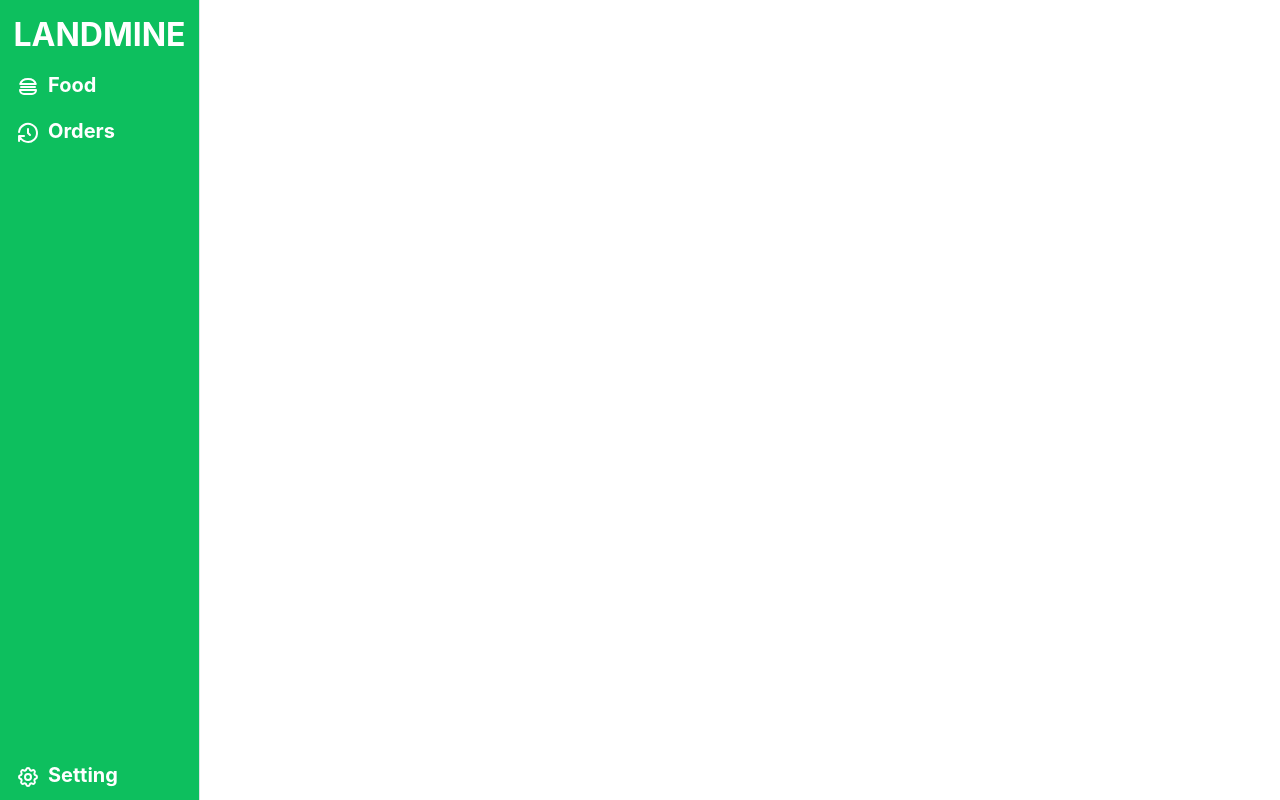
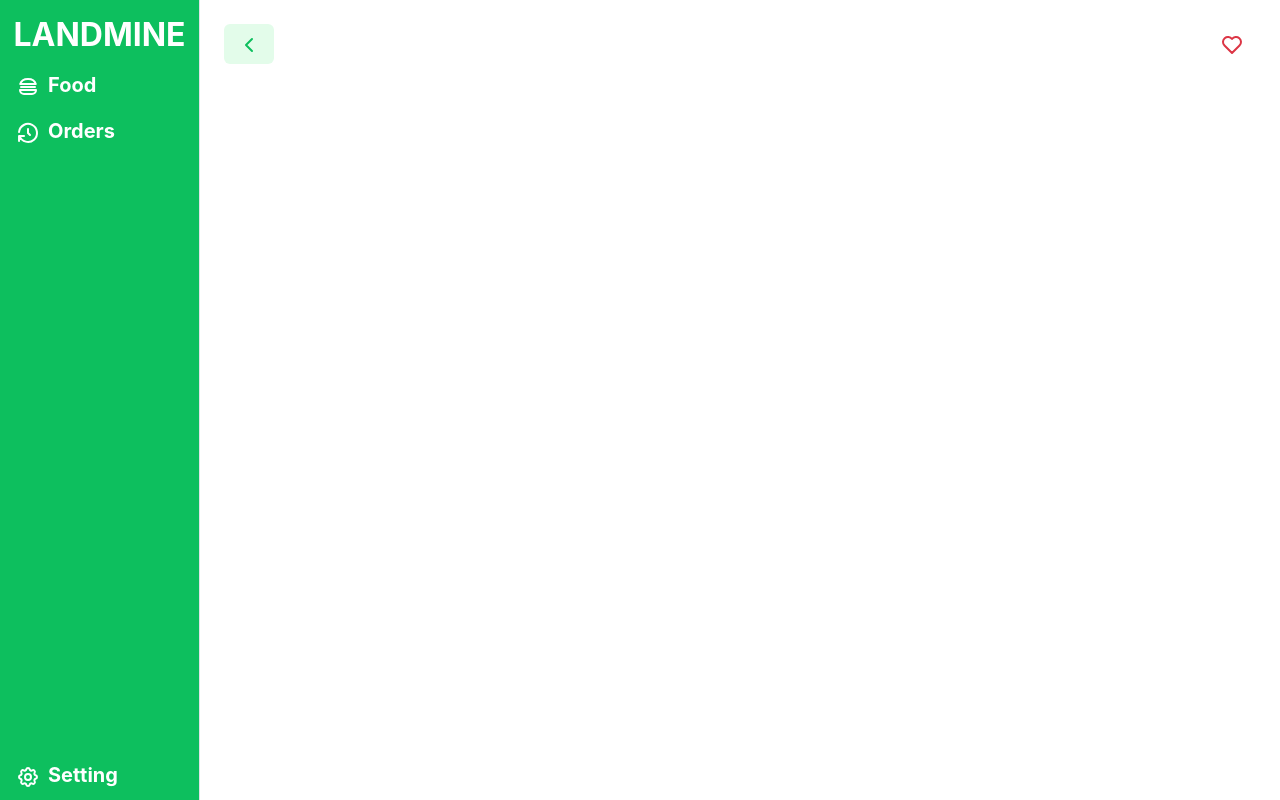
Before and after one commit to S4NHXNU1/lanmine-food-delivery, a React (Create React App) app: page /mcdonald in a window 1280 px wide. Built offline with nearby package versions, Linux system fonts and the light colour scheme.

Commit message:
feat: init McDonald page

```diff
--- a/src/App.js
+++ b/src/App.js
@@ -2,6 +2,7 @@ import { BrowserRouter as Router, Routes, Route, Link } from 'react-router-dom';
 import './App.css';
 import Food from './pages/Food';
 import { IconBurger, IconHistory, IconSettings } from '@tabler/icons-react';
+import McDonald from './pages/McDonald';
 
 function App() {
   return (
@@ -35,6 +36,7 @@ function App() {
       <div className="p-4 flex-grow-1">
         <Routes>
           <Route path="/" element={<Food />} />
+          <Route path="/mcdonald" element={<McDonald />} />
         </Routes>
       </div>
     </div>
--- a/src/pages/Food.js
+++ b/src/pages/Food.js
@@ -27,7 +27,9 @@ export default function Food() {
             </div>
             <PromoCard />
             <FoodCat />
-            <div class="btn btn-light flex-grow-1 card my-3">
+            <div class="btn btn-light flex-grow-1 card my-3" onClick={() => {
+                window.location.href = '/mcdonald';
+            }}>
                 <div class="card-body d-flex flex-row justify-content-between">
                     <div className='d-flex flex-row'>
                         <IconBrandMcdonalds className='text-warning' style={{width: '64px', height: '64px'}} />
--- /dev/null
+++ b/src/pages/McDonald.js
@@ -0,0 +1,28 @@
+import {
+    IconChevronLeft,
+    IconHeart,
+    IconHeartFilled
+ } from '@tabler/icons-react';
+import { useState } from 'react';
+
+export default function McDonald() {
+
+    const [fav, setFav] = useState(false);
+
+    return (
+        <div className="d-flex flex-column">
+            <div className="d-flex flex-row justify-content-between gap-3">
+                <button class="btn text-center" style={{background: '#e3fcea'}} onClick={() => {
+                    window.location.href = '/';
+                }}>
+                    <IconChevronLeft className='text-success' stroke={2} />
+                </button>
+                <button class="btn border-0 text-center rounded-5" onClick={() => {
+                    setFav(!fav);
+                }}>
+                    { !fav ? <IconHeart className='text-danger' stroke={2} /> : <IconHeartFilled className='text-danger' /> }
+                </button>
+            </div>
+        </div>
+    );
+}
```
